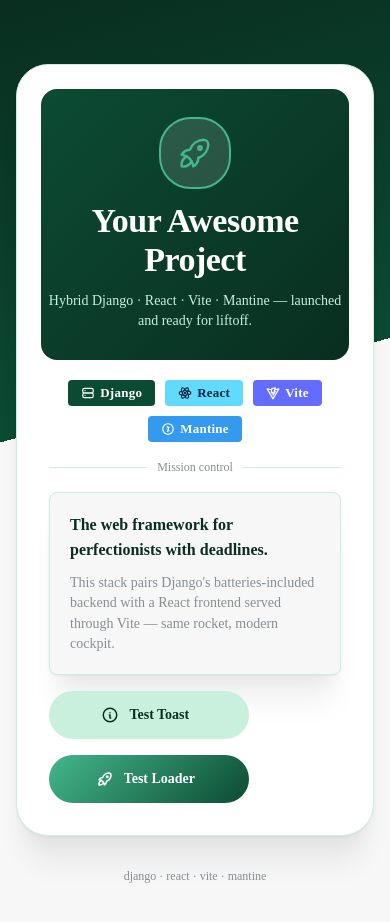
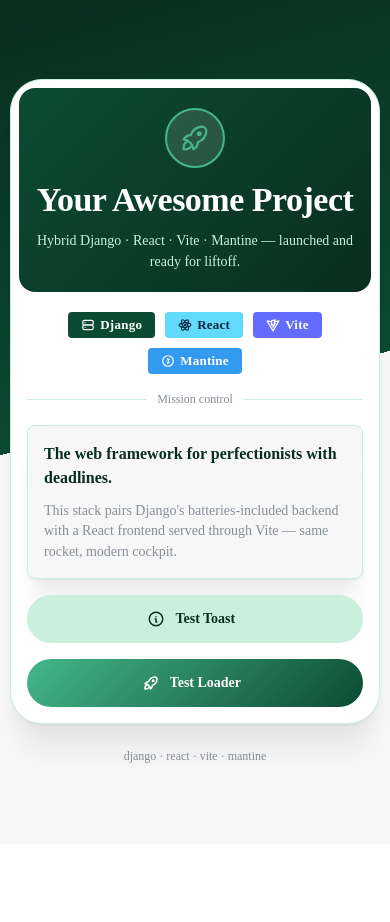
Before and after one commit to AsinineFatuity/django-greenroom, a React app: page / in a window 390 px wide. Shown: the top 922 px of the page. After the commit the page ends 844 px from the top, so only its background shows below. Built offline with nearby package versions, Linux system fonts and the light colour scheme; the HTML template or start-up script is replaced by a standard one; what @mantine/emotion would draw is missing.

Commit message:
feat: responsive design

```diff
--- a/frontend/src/pages/Home.tsx
+++ b/frontend/src/pages/Home.tsx
@@ -8,6 +8,7 @@
   Divider,
   Group,
   Paper,
+  SimpleGrid,
   Stack,
   Text,
   ThemeIcon,
@@ -80,16 +81,19 @@
 
   return (
     <Box
-      mih="100vh"
+      mih="100dvh"
+      py={{ base: rem(24), sm: rem(64) }}
       style={{
-        background: `linear-gradient(165deg, ${djangoGreen.dark} 0%, ${djangoGreen.header} 42%, ${djangoGreen.cream} 42%, ${djangoGreen.cream} 100%)`,
+        display: "flex",
+        alignItems: "center",
+        background: `linear-gradient(165deg, ${djangoGreen.dark} 0%, ${djangoGreen.header} 48%, ${djangoGreen.cream} 48%, ${djangoGreen.cream} 100%)`,
       }}
     >
-      <Container size="sm" py={rem(64)}>
-        <Stack align="center" gap="xl">
+      <Container size="sm" px={{ base: "xs", sm: "md" }} w="100%">
+        <Stack align="center" gap={rem(24)}>
           <Paper
             radius="xl"
-            p="xl"
+            p={{ base: "md", sm: "xl" }}
             shadow="xl"
             w="100%"
             style={{
@@ -99,7 +103,7 @@
             }}
           >
             <Box
-              py={rem(28)}
+              py={{ base: rem(20), sm: rem(28) }}
               mb="lg"
               style={{
                 background: `linear-gradient(135deg, ${djangoGreen.header} 0%, ${djangoGreen.dark} 100%)`,
@@ -110,7 +114,7 @@
             >
               <Stack align="center" gap="sm">
                 <ThemeIcon
-                  size={72}
+                  size={60}
                   radius="xl"
                   variant="light"
                   color="teal"
@@ -120,7 +124,7 @@
                     border: `2px solid ${djangoGreen.accent}`,
                   }}
                 >
-                  <IconRocket size={40} stroke={1.5} />
+                  <IconRocket size={34} stroke={1.5} />
                 </ThemeIcon>
                 <Title
                   order={1}
@@ -130,14 +134,14 @@
                 >
                   Your Awesome Project
                 </Title>
-                <Text c={djangoGreen.light} size="sm" ta="center" maw={360}>
+                <Text c={djangoGreen.light} size="sm" ta="center" maw={360} px="xs">
                   Hybrid Django · React · Vite · Mantine — launched and ready for liftoff.
                 </Text>
               </Stack>
             </Box>
 
             <Stack gap="md">
-              <Group justify="center" gap="xs">
+              <Group justify="center" gap="xs" wrap="wrap">
                 {stackBadges.map(({ label, color, icon: Icon, textColor }) => (
                   <Badge
                     key={label}
@@ -167,7 +171,7 @@
               />
 
               <Card
-                padding="lg"
+                p={{ base: "md", sm: "lg" }}
                 radius="md"
                 withBorder
                 style={{
@@ -186,15 +190,17 @@
                 </Stack>
               </Card>
 
-              <Group grow>
+              <SimpleGrid cols={{ base: 1, sm: 2 }} spacing="md">
                 <Button
                   size="md"
                   variant="light"
                   color="teal"
+                  fullWidth
                   leftSection={<IconInfoCircle size={18} />}
                   onClick={showWelcomeToast}
                   styles={{
                     root: {
+                      minWidth: 0,
                       minHeight: rem(48),
                       fontWeight: 600,
                       color: djangoGreen.dark,
@@ -206,10 +212,12 @@
                 </Button>
                 <Button
                   size="md"
+                  fullWidth
                   leftSection={<IconRocket size={18} />}
                   onClick={load}
                   styles={{
                     root: {
+                      minWidth: 0,
                       background: `linear-gradient(135deg, ${djangoGreen.accent} 0%, ${djangoGreen.header} 100%)`,
                       border: "none",
                       minHeight: rem(48),
@@ -225,7 +233,7 @@
                 >
                   Test Loader
                 </Button>
-              </Group>
+              </SimpleGrid>
             </Stack>
           </Paper>
 
--- a/templates/home.html
+++ b/templates/home.html
@@ -6,10 +6,13 @@
     <head>
         {% vite_hmr_client %}
         {% vite_asset 'frontend/index.tsx' %}
+        <link rel="icon" href="{% static 'images/favicon.ico' %}" />
+        <meta name="viewport" content="width=device-width, initial-scale=1.0" />
+
         <title>Home</title>
     </head>
 
     <body>
-        <div id="root">
+        <div id="root"></div>
     </body>
 </html>
```
